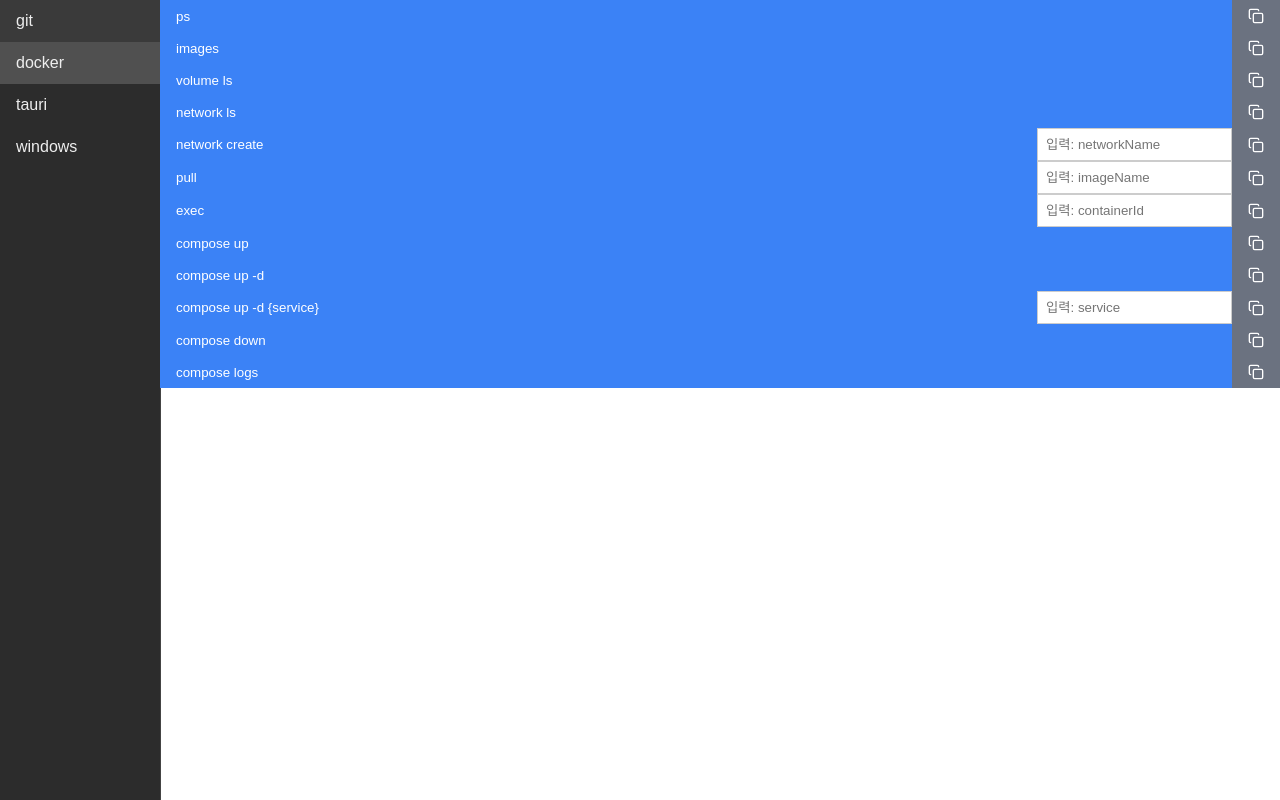
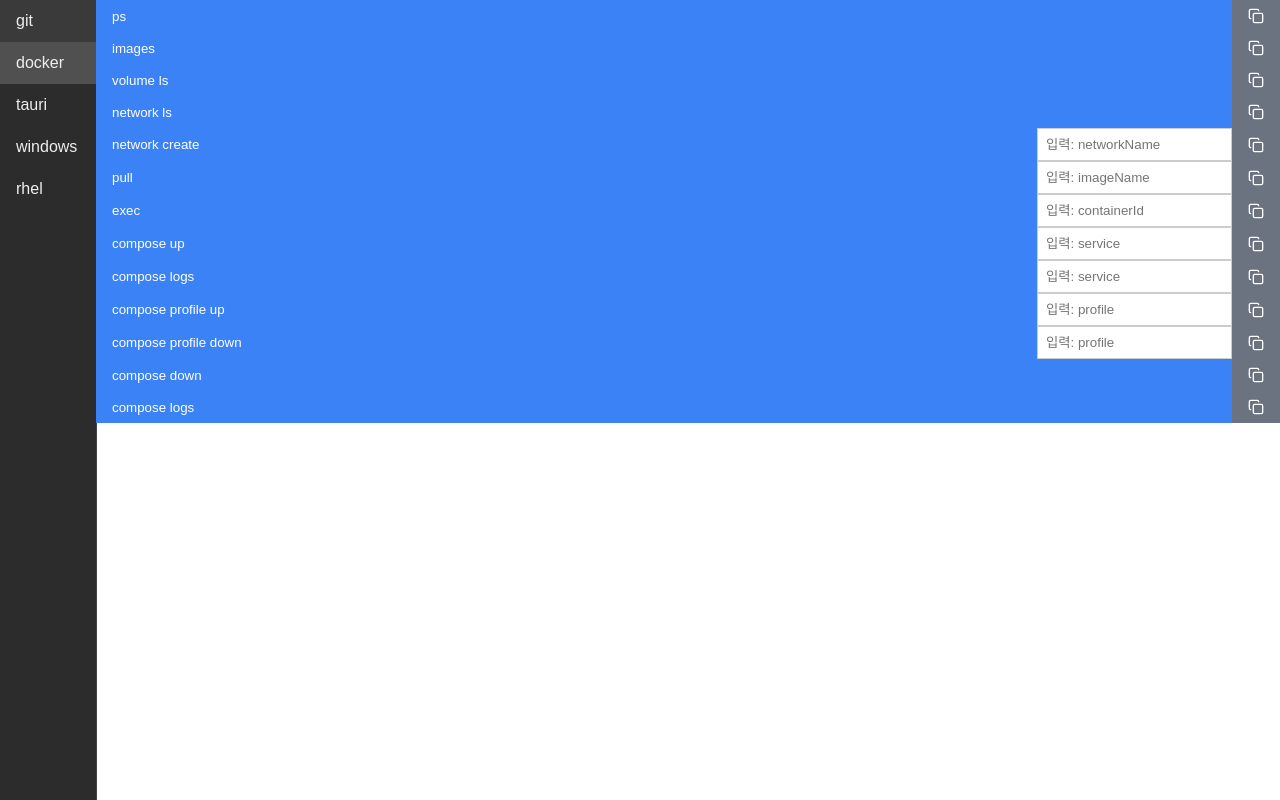
Before and after one commit to theneilproject/keyboard-auto-typing-app, a React (Vite) app: page /docker in a window 1280 px wide. Built offline with nearby package versions, Linux system fonts and the light colour scheme; a web font is replaced by a local one.

Commit message:
서브탭을 만들기 위해 10rem width를 6rem으로 조정

```diff
--- a/src/assets/variables.css
+++ b/src/assets/variables.css
@@ -1,3 +1,3 @@
 body {
-    --kata-sidebar-width: 10rem;
+    --kata-sidebar-width: 6rem;
 }
--- /dev/null
+++ b/src/pages/tab-rhel/RhelTab.jsx
@@ -0,0 +1,9 @@
+import PageTabContentLayout from "@/components/custom/PageTabContentLayout.jsx";
+
+const RhelTab = () => {
+  return (
+    <PageTabContentLayout routeName="rhel" />
+  );
+};
+
+export default RhelTab;
--- a/src/routes/rootConfig.js
+++ b/src/routes/rootConfig.js
@@ -3,6 +3,7 @@
 import {dockerCommands} from "@/store/docker.js";
 import {windowsCommands} from "@/store/windows.js";
 import {tauriCommands} from "@/store/tauri.js";
+import {rhelCommands} from "@/store/rhel.js";
 
 export const routes = [
   {
@@ -36,5 +37,13 @@
     fullPath: '/windows',
     component: lazy(() => import('@/pages/tab-windows/WindowsTab.jsx')),
     commands: windowsCommands.filter(w => w.name === 'task' && w.commands)[0]
+  },
+  {
+    id: 1125,
+    name: 'rhel',
+    path: 'rhel',
+    fullPath: '/rhel',
+    component: lazy(() => import('@/pages/tab-rhel/RhelTab.jsx')),
+    commands: rhelCommands.filter(w => w.name === 'fail2ban' && w.commands)[0]
   }
 ]
--- a/src/store/docker.js
+++ b/src/store/docker.js
@@ -45,22 +45,28 @@
         detail: '컨테이너 내부에 접속합니다.'
       },
       {
-        id: 2124,
+        id: 21242,
         name: 'compose up',
-        command: 'docker compose up',
-        detail: 'docker-compose로 컨테이너를 실행+로깅 합니다.'
+        command: 'docker compose up -d ^{service}',
+        detail: 'docker-compose로 특정 서비스를 백그라운드로 실행합니다.'
       },
       {
-        id: 21241,
-        name: 'compose up -d',
-        command: 'docker compose up -d',
-        detail: 'docker-compose로 컨테이너를 백그라운드로 실행합니다.'
+        id: 21243,
+        name: 'compose logs',
+        command: 'docker compose logs ^{service}',
+        detail: 'docker-compose로 특정 서비스의 로그를 확인합니다.'
       },
       {
-        id: 21242,
-        name: 'compose up -d {service}',
-        command: 'docker compose up -d ^{service}',
-        detail: 'docker-compose로 특정 서비스를 백그라운드로 실행합니다.'
+        id: 21244,
+        name: 'compose profile up',
+        command: 'docker compose --profile ^{profile} up -d',
+        detail: 'docker-compose로 프로파일을 백그라운드로 실행합니다.'
+      },
+      {
+        id: 21245,
+        name: 'compose profile down',
+        command: 'docker compose --profile ^{profile} down',
+        detail: 'docker-compose로 프로파일을 중지합니다.'
       },
       {
         id: 2125,
--- /dev/null
+++ b/src/store/rhel.js
@@ -0,0 +1,37 @@
+export const rhelCommands = [
+  {
+    name: 'fail2ban',
+    commands: [
+      {
+        id: 142,
+        name: 'status',
+        command: 'sudo systemctl status fail2ban',
+        detail: 'fail2ban 서비스 상태를 확인합니다.'
+      },
+      {
+        id: 143,
+        name: 'status sshd',
+        command: 'sudo fail2ban-client status sshd',
+        detail: 'sshd fail2ban 상태를 확인합니다.'
+      },
+      {
+        id: 144,
+        name: 'reload',
+        command: 'sudo systemctl reload fail2ban',
+        detail: 'fail2ban 서비스를 재시작합니다.'
+      },
+      {
+        id: 145,
+        name: 'stop',
+        command: 'sudo systemctl stop fail2ban',
+        detail: 'fail2ban 서비스를 중지합니다.'
+      },
+      {
+        id: 146,
+        name: 'start',
+        command: 'sudo systemctl start fail2ban',
+        detail: 'fail2ban 서비스를 시작합니다.'
+      }
+    ]
+  }
+]
```
